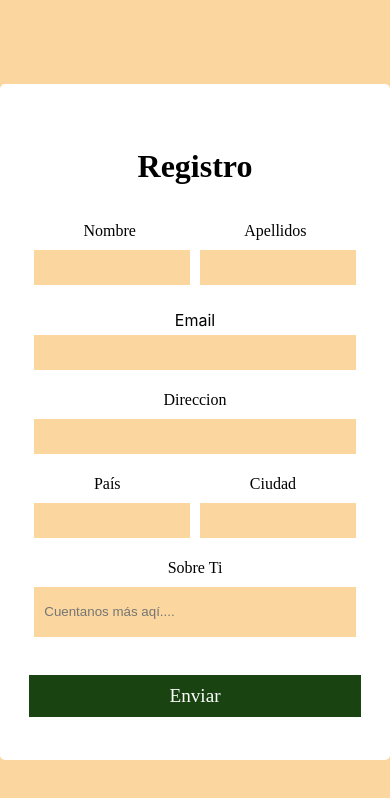
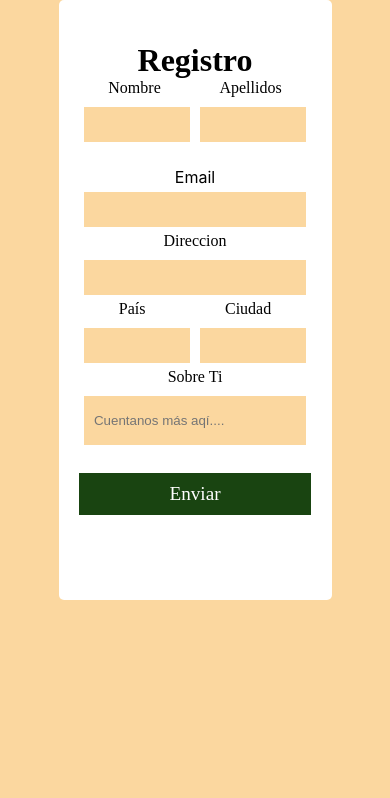
Before and after one commit to gbp12/formulario, a React (Create React App) app: page / in a window 390 px wide. Shown: the top 798 px of the page. Built offline with nearby package versions, Linux system fonts and the light colour scheme.

Commit message:
responsive improved

```diff
--- a/src/components/Styles.js
+++ b/src/components/Styles.js
@@ -6,14 +6,17 @@ export const StyledDiv = styled.div`
 	justify-content: center;
 	background-color: #fff;
 	margin-top: 10vh;
-	margin-left: 30vw;
-	margin-right: 30vw;
-	height: 80vh;
+	width: 45%;
+	margin-left: 25%;
+	height: 70vh;
 	border-radius: 5px;
-	@media (max-width: 700px) {
-		width: 100%;
-		margin-left: 0;
+	@media (max-width: 800px) {
+		width: 70%;
+		margin-left: 15%;
+		margin-top: 0;
+		margin-bottom: 0;
 		margin-right: 0;
+		height: 100%;
 	}
 `
 
--- a/src/index.css
+++ b/src/index.css
@@ -1,13 +1,15 @@
+* {
+	margin: 0;
+	padding: 0;
+}
 body {
-  margin: 0;
-  font-family: -apple-system, BlinkMacSystemFont, 'Segoe UI', 'Roboto', 'Oxygen',
-    'Ubuntu', 'Cantarell', 'Fira Sans', 'Droid Sans', 'Helvetica Neue',
-    sans-serif;
-  -webkit-font-smoothing: antialiased;
-  -moz-osx-font-smoothing: grayscale;
+	margin: 0;
+	font-family: -apple-system, BlinkMacSystemFont, "Segoe UI", "Roboto", "Oxygen", "Ubuntu", "Cantarell", "Fira Sans", "Droid Sans", "Helvetica Neue",
+		sans-serif;
+	-webkit-font-smoothing: antialiased;
+	-moz-osx-font-smoothing: grayscale;
 }
 
 code {
-  font-family: source-code-pro, Menlo, Monaco, Consolas, 'Courier New',
-    monospace;
+	font-family: source-code-pro, Menlo, Monaco, Consolas, "Courier New", monospace;
 }
```
